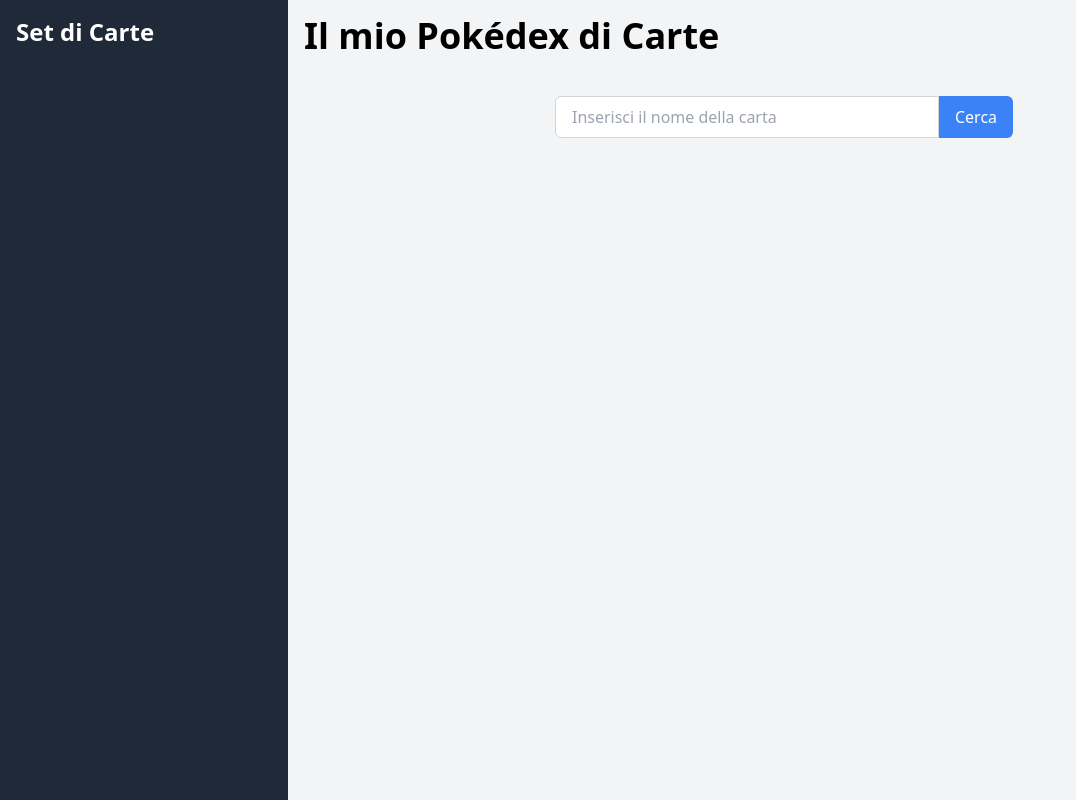
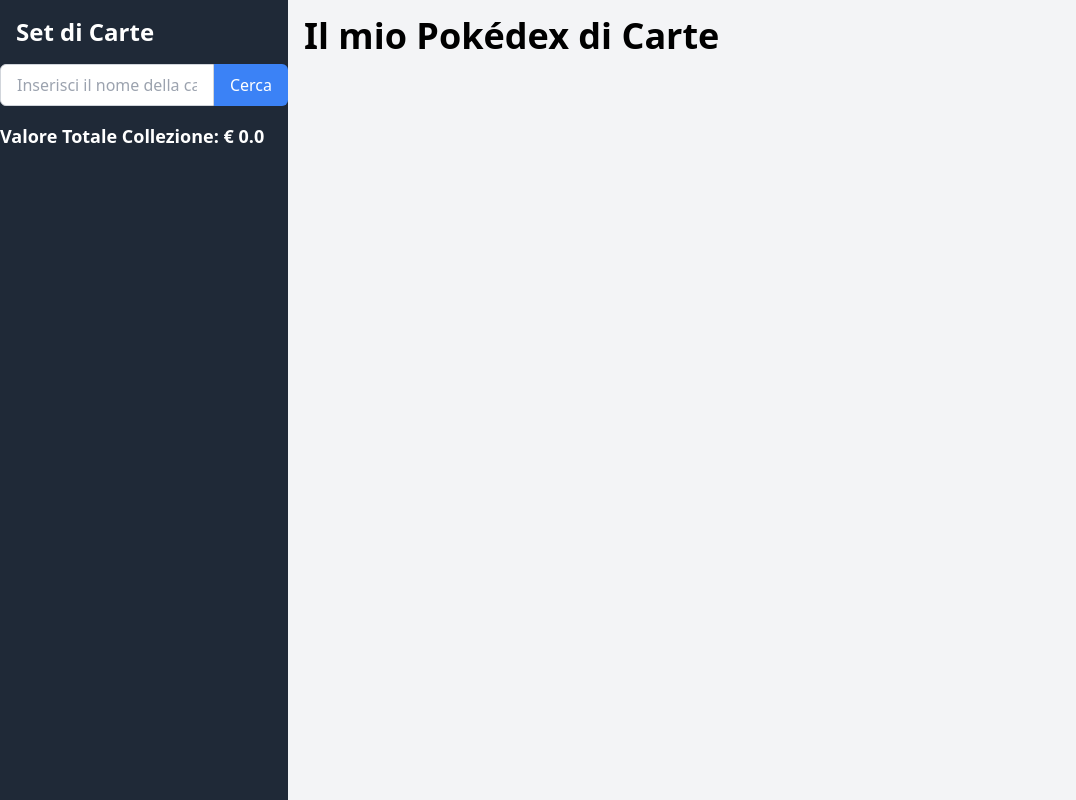
Before and after one commit to zimluca/pokedex-tcg, a Flask app: page / in a window 1280 px wide. Shown: the whole page, without its empty margins (0-1076 px from the left). Run offline with Flask 3, Linux system fonts and the light colour scheme; data that the repository does not hold is empty.

Commit message:
refactor: sposta ricerca e aggiungi valori nella sidebar
Co-authored-by: aider (ollama_chat/qwen2.5-coder:32b) <aider@aider.chat>

```diff
--- a/app.py
+++ b/app.py
@@ -20,7 +20,7 @@ def index():
         print(response.text)
         sets = []
 
-    return render_template('index.html', sets=sets, results=[])
+    return render_template('index.html', sets=sets, results=[], total_value=0.00)
 
 @app.route('/search', methods=['GET'])
 def search():
--- a/templates/index.html
+++ b/templates/index.html
@@ -9,21 +9,22 @@
 <body class="bg-gray-100 h-screen flex">
     <aside class="w-72 bg-gray-800 text-white h-screen overflow-y-auto">
         <h2 class="text-2xl font-bold p-4">Set di Carte</h2>
+        <form class="mb-4 flex" method="GET" action="/search">
+            <input type="text" name="query" class="border border-gray-300 rounded-l-md py-2 px-4 w-full" placeholder="Inserisci il nome della carta">
+            <button type="submit" class="bg-blue-500 text-white rounded-r-md py-2 px-4">Cerca</button>
+        </form>
+        <p class="text-lg font-bold mb-2">Valore Totale Collezione: € {{ total_value }}</p>
         <ul>
             {% for set in sets %}
             <li class="p-2 hover:bg-gray-700 cursor-pointer" onclick="window.location.href='/set/{{ set.id }}'">
                 <img src="{{ set.images.symbol }}" alt="{{ set.name }} Logo" class="h-8 w-8 inline-block mr-2">
-                {{ set.name }}
+                {{ set.name }} - Valore: € 0.00
             </li>
             {% endfor %}
         </ul>
     </aside>
     <main class="flex-1 p-4">
         <h1 class="text-4xl font-bold mb-10">Il mio Pokédex di Carte</h1>
-        <form class="mb-10 flex justify-center" method="GET" action="/search">
-            <input type="text" name="query" class="border border-gray-300 rounded-l-md py-2 px-4 w-96" placeholder="Inserisci il nome della carta">
-            <button type="submit" class="bg-blue-500 text-white rounded-r-md py-2 px-4">Cerca</button>
-        </form>
         <div class="grid grid-cols-1 sm:grid-cols-2 md:grid-cols-3 lg:grid-cols-4 gap-4" id="results">
             {% if error %}
             <div class="bg-red-100 border border-red-400 text-red-700 px-4 py-3 rounded relative" role="alert">
```
